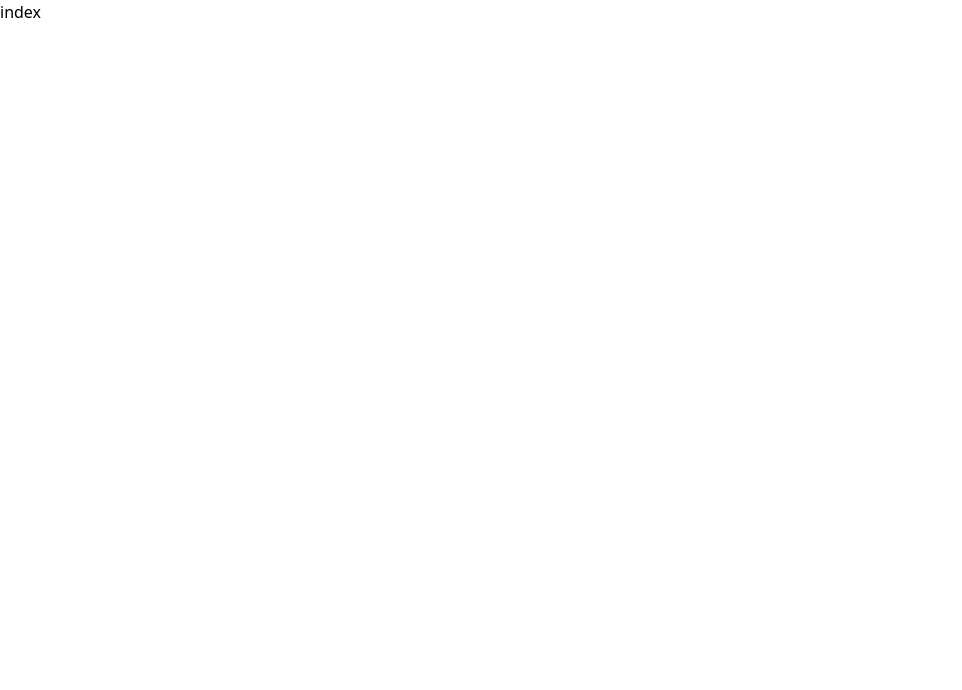
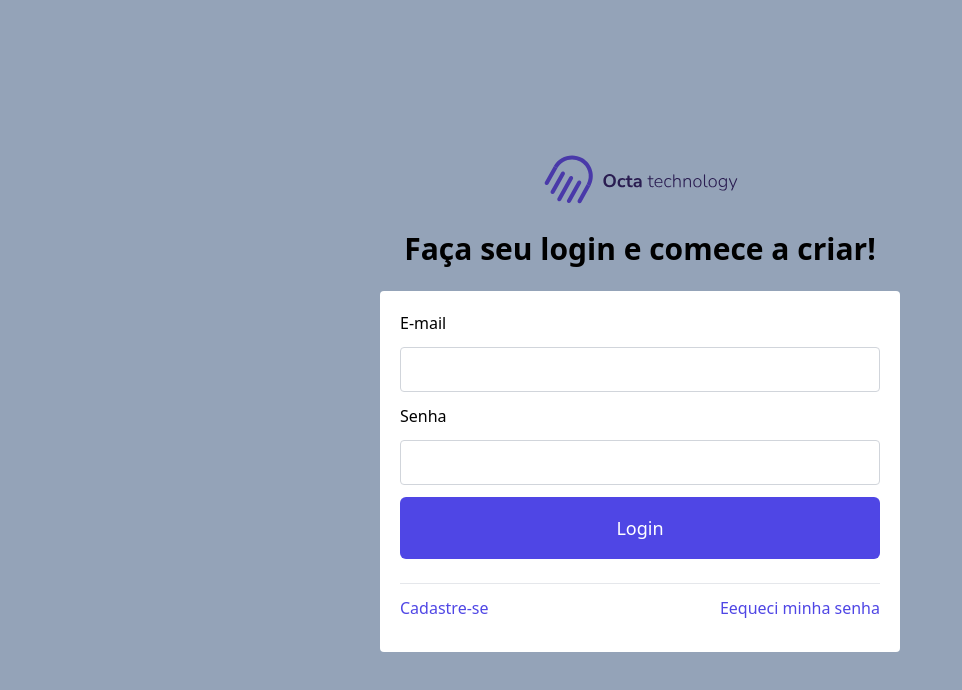
Before and after one commit to raphaelcorreaoct/OCT-Videos-front, a React (Create React App) app: page / in a window 1280 px wide. Shown: the top 690 px of the page, without its empty margins (0-962 px from the left). Built offline with nearby package versions, Linux system fonts and the light colour scheme.

Commit message:
feat(UI):Tela de login

```diff
--- a/package.json
+++ b/package.json
@@ -14,6 +14,8 @@
 		"react-dom": "^18.1.0",
 		"react-router-dom": "^6.3.0",
 		"react-scripts": "5.0.1",
+		"redux": "^4.2.0",
+		"redux-persist": "^6.0.0",
 		"typescript": "^4.7.3",
 		"web-vitals": "^2.1.4"
 	},
--- a/src/screens/login/index.tsx
+++ b/src/screens/login/index.tsx
@@ -1,5 +1,37 @@
 import React from 'react';
+import './login.css';
 
 export default function index() {
-	return <div>index</div>;
+	return (
+		<main>
+			<div className="wrapper">
+				<div className="wrapp-all">
+					<header>
+						<img src="/assets/oct-logo.svg" alt="OCT Videos" className="logo" />
+						<h2>Faça seu login e comece a criar!</h2>
+					</header>
+					<div className="card">
+						<form action="">
+							<div className="form-group">
+								<label>E-mail</label>
+								<input type="text" />
+							</div>
+							<div className="form-group">
+								<label>Senha</label>
+								<input type="password" />
+							</div>
+							<div className="form-group">
+								<button> Login </button>
+							</div>
+							<hr />
+							<footer>
+								<a href="/cadastr-se">Cadastre-se</a>
+								<a href="/cadastr-se">Eequeci minha senha</a>
+							</footer>
+						</form>
+					</div>
+				</div>
+			</div>
+		</main>
+	);
 }
--- /dev/null
+++ b/src/screens/login/login.css
@@ -0,0 +1,110 @@
+body {
+  @apply bg-slate-400;
+}
+
+
+.logo {
+  @apply max-w-[200px];
+  @apply mb-5;
+}
+
+.wrapper {
+  @apply container;
+  @apply mx-auto;
+  @apply flex-1;
+  @apply flex;
+  @apply items-center;
+  @apply justify-center;
+  height: 100vh;
+  width: 100%;
+}
+
+.wrapp-all{
+  @apply w-full;
+  @apply flex;
+  @apply flex-col;
+  @apply items-center;
+}
+.wrapp-all header {
+  @apply text-center;
+  @apply mb-6;
+  @apply flex;
+  @apply flex-col;
+  @apply items-center;
+}
+
+.wrapp-all header h2 {
+  @apply text-black;
+  @apply font-bold;
+  @apply text-3xl;
+}
+
+.card {
+  @apply bg-white;
+  @apply rounded;
+  @apply px-5;
+  @apply py-5;
+  @apply w-4/12;
+  @apply min-w-[360px];
+  @apply flex;
+  @apply flex-col;
+  @apply sm:min-w-[520px];
+}
+
+
+.form-group {
+  @apply flex;
+  @apply flex-col;
+}
+
+.form-group input {
+  @apply border;
+  @apply border-gray-300;
+  @apply rounded;
+  @apply min-h-[45px];
+  @apply px-2;
+  @apply my-3;
+}
+
+.form-group input.error {
+  @apply border-rose-500;
+}
+
+.form-group button {
+  @apply flex;
+  @apply items-center;
+  @apply justify-center;
+  @apply px-8;
+  @apply py-3;
+  @apply border;
+  @apply border-transparent;
+  @apply text-base;
+  @apply font-medium;
+  @apply rounded-md;
+  @apply text-white;
+  @apply bg-indigo-600;
+  @apply hover:bg-indigo-700;
+  @apply md:py-4;
+  @apply md:text-lg;
+  @apply md:px-10;
+}
+
+
+form hr {
+  @apply w-full;
+  @apply my-3;
+  @apply mt-6;
+}
+
+
+form footer {
+  @apply flex;
+  @apply justify-between;
+  @apply my-2;
+  @apply mb-3;
+}
+
+form footer a {
+  @apply text-indigo-600;
+  @apply hover:text-indigo-700;
+}
```
Also changed, not shown: public/assets/oct-logo.svg (added), 1 other file (tests, documents, lock files or other folders).
